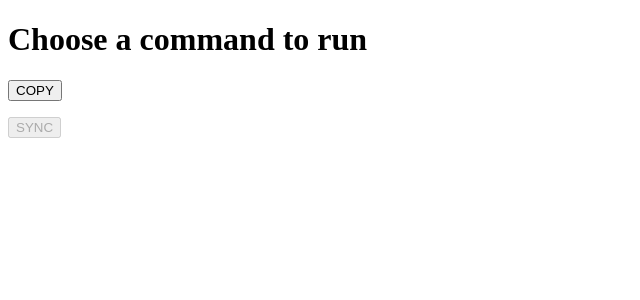
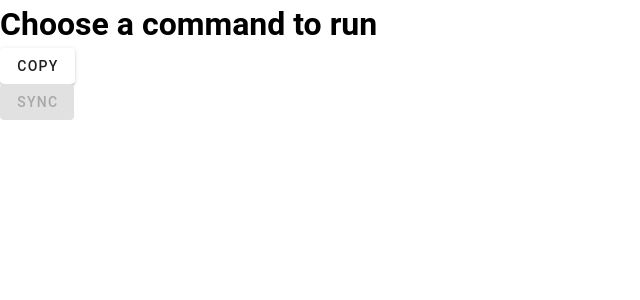
Before and after one commit to MadMac/rcloner-tauri, a Vue app: page /copy/start in a window 1280 px wide. Shown: the top 300 px of the page, without its empty margins (0-640 px from the left). Built offline with nearby package versions, Linux system fonts and the light colour scheme.

Commit message:
Start adding Vuetify and first input fields

```diff
--- a/src/main.ts
+++ b/src/main.ts
@@ -2,4 +2,18 @@ import { createApp } from "vue";
 import App from "./App.vue";
 import router from './router'
 
-createApp(App).use(router).mount("#app");
+// Vuetify
+import 'vuetify/styles'
+import { createVuetify } from 'vuetify'
+import * as components from 'vuetify/components'
+import * as directives from 'vuetify/directives'
+
+const vuetify = createVuetify({
+	components,
+	directives,
+	theme: {
+		defaultTheme: 'light'
+	}
+})
+
+createApp(App).use(router).use(vuetify).mount("#app");
--- /dev/null
+++ b/src/store/copyStore.ts
@@ -0,0 +1,6 @@
+import { reactive } from 'vue'
+
+export const copyStore = reactive({
+	sourcePath: "",
+	destinationPath: ""
+})
--- a/src/views/CopyStart.vue
+++ b/src/views/CopyStart.vue
@@ -1,8 +1,9 @@
-<script>
+<script setup lang="ts">
+import { copyStore } from '../store/copyStore.js'
 </script>
 
 <template>
 	<h1>Copy</h1>
-	<p>Source:</p>
-	<p>Destination:</p>
+	<div><v-text-field label="Source" v-model="copyStore.sourcePath"></v-text-field></div>
+	<div><v-text-field label="Destination" v-model="copyStore.destinationPath"></v-text-field></div>
 </template>
--- a/src/views/Home.vue
+++ b/src/views/Home.vue
@@ -10,6 +10,6 @@ export default {
 
 <template>
   <h1>Choose a command to run</h1>
-  <p><button @click="goToCopy">COPY</button></p>
-  <p><button disabled>SYNC</button></p>
+  <p><v-btn @click="goToCopy">COPY</v-btn></p>
+  <p><v-btn disabled>SYNC</v-btn></p>
 </template>
```
